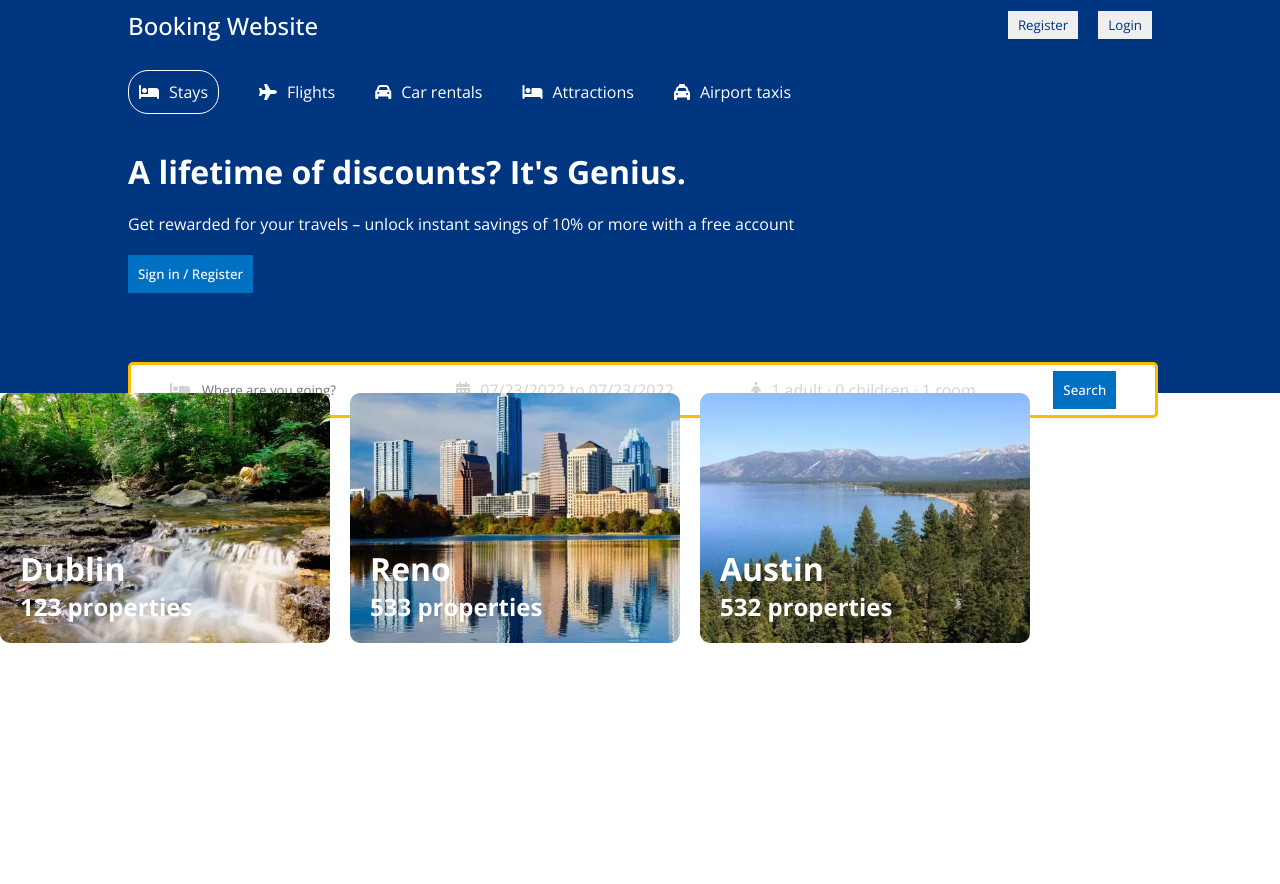
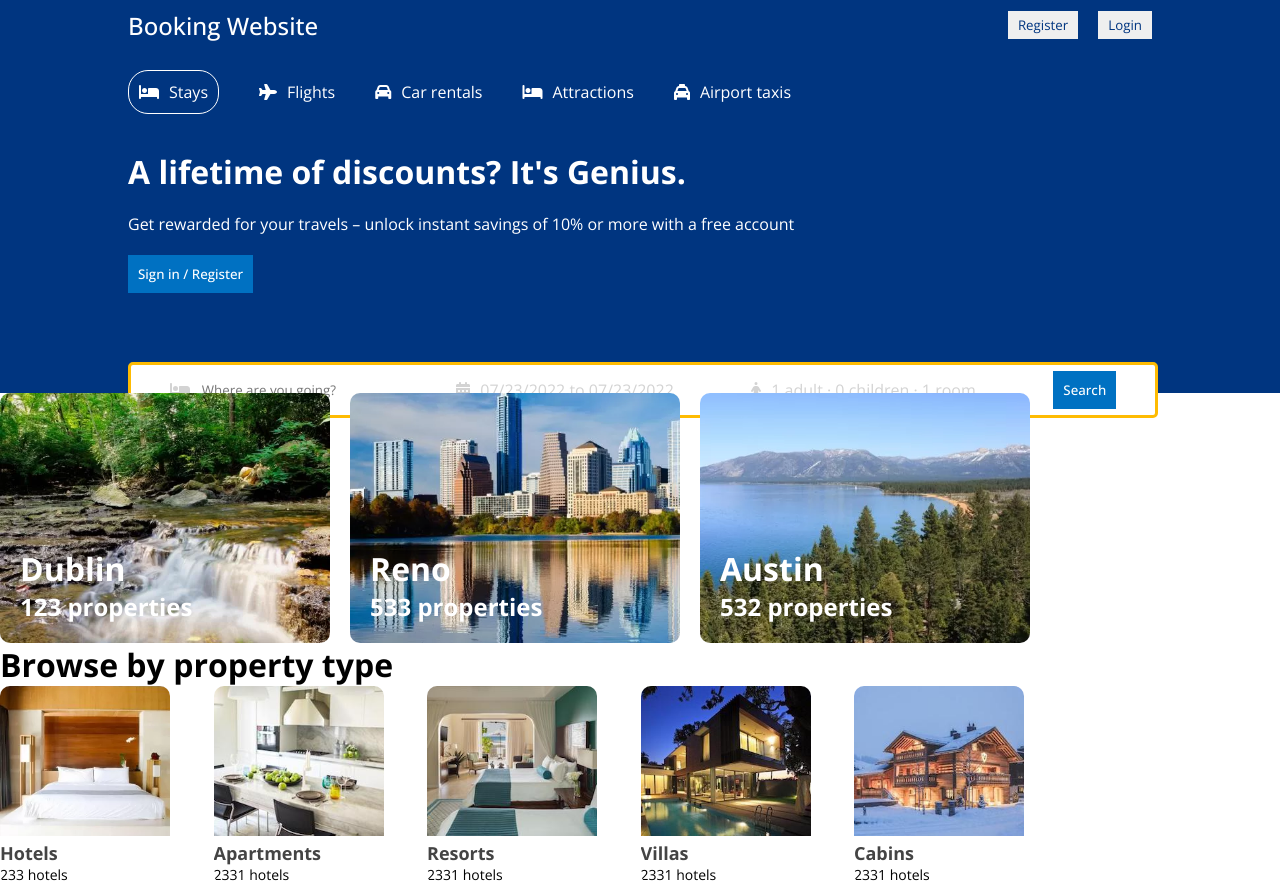
Before and after one commit to FX16212/RJS301x_Assignment, a React (Create React App) app: page / in a window 1280 px wide. Before the commit the page ends 800 px from the top, so only its background shows below. Built offline with nearby package versions, Linux system fonts and the light colour scheme.

Commit message:
Add typeOfHotels Component

```diff
--- /dev/null
+++ b/src/components/typeOfHotels/TypeOfHotels.css
@@ -0,0 +1,30 @@
+.typeOfHotels {
+	width: 100%;
+	max-width: 1024px;
+	display: flex;
+	justify-content: space-between;
+	gap: 20px;
+}
+
+.typeOfHotelsItem {
+	flex: 1;
+	border-radius: 10px;
+	overflow: hidden;
+	cursor: pointer;
+}
+
+.typeOfHotelsImg {
+	width: 170px;
+	height: 150px;
+	object-fit: cover;
+}
+
+.typeOfHotelsTitles > h1 {
+	font-size: 18px;
+	color: #444;
+}
+
+.typeOfHotelsTitles > h2 {
+	font-size: 14px;
+	font-weight: 300;
+}
--- /dev/null
+++ b/src/components/typeOfHotels/TypeOfHotels.jsx
@@ -0,0 +1,24 @@
+import './TypeOfHotels.css';
+import hotel_types from '../../data/type';
+
+const PropertyList = () => {
+	return (
+		<div className="typeOfHotels">
+			{hotel_types.map((hotel, index) => {
+				return (
+					<div key={index}>
+						<div className="typeOfHotelsItem">
+							<img src={hotel.image} alt="" className="typeOfHotelsImg" />
+							<div className="typeOfHotelsTitles">
+								<h1>{hotel.name}</h1>
+								<h2>{hotel.count} hotels</h2>
+							</div>
+						</div>
+					</div>
+				);
+			})}
+		</div>
+	);
+};
+
+export default PropertyList;
--- a/src/pages/home/Home.jsx
+++ b/src/pages/home/Home.jsx
@@ -1,7 +1,7 @@
 import City from '../../components/city/City';
 import Header from '../../components/header/Header';
 import Navbar from '../../components/navbar/Navbar';
-
+import TypeOfHotels from '../../components/typeOfHotels/TypeOfHotels';
 const Home = () => {
 	return (
 		<div>
@@ -9,6 +9,8 @@ const Home = () => {
 			<Header />
 			<div className="homeContainer">
 				<City />
+				<h1 className="homeTitle">Browse by property type</h1>
+				<TypeOfHotels />
 			</div>
 		</div>
 	);
```
